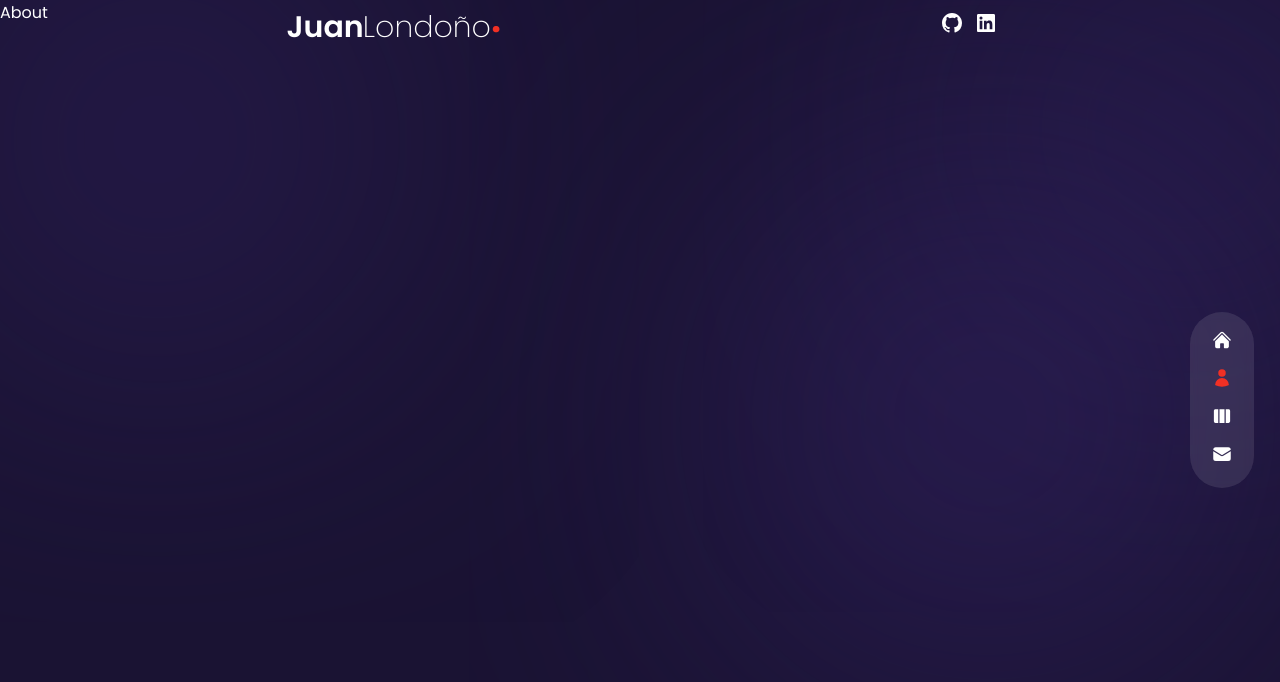
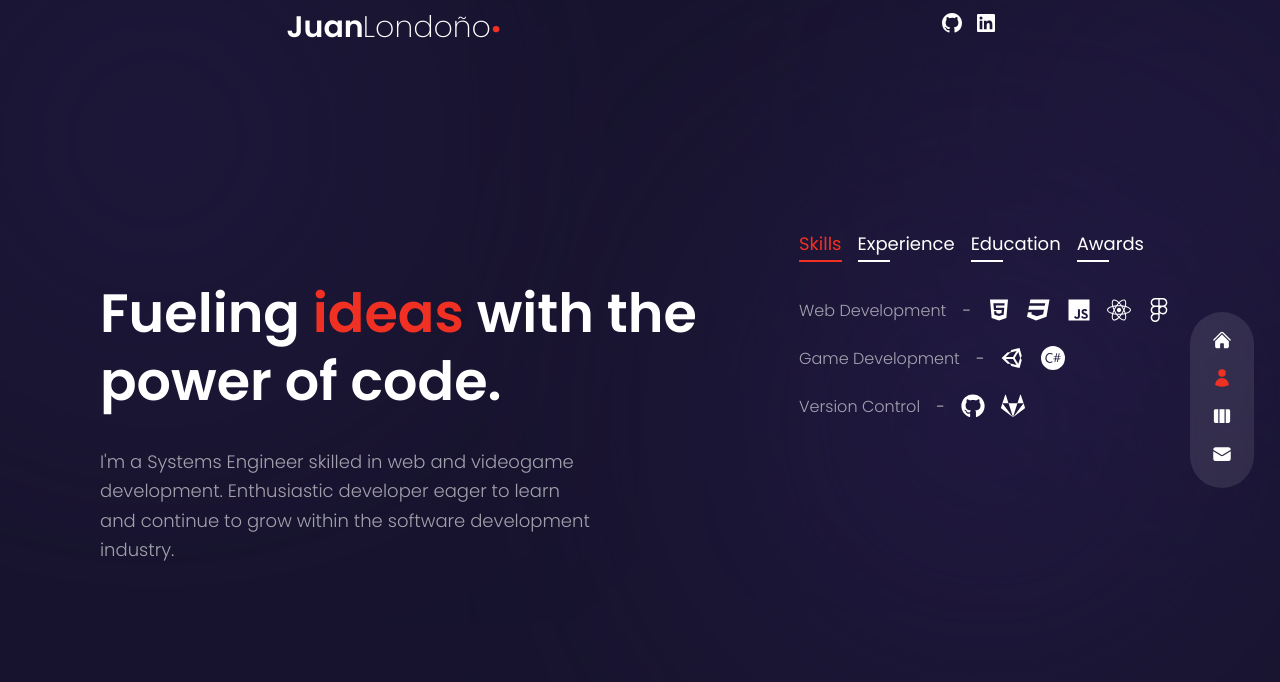
Before and after one commit to juancamilo32/react-portfolio, a React (Vite) app: page /about in a window 1280 px wide. Shown: the top 682 px of the page. Built offline with nearby package versions, Linux system fonts and the light colour scheme.

Commit message:
About me page implemented

```diff
--- /dev/null
+++ b/src/animations/variants.js
@@ -0,0 +1,26 @@
+export const fadeIn = (direction, delay) => {
+    return {
+        hidden: {
+            y: direction === 'up' ? 80 : direction === 'down' ? -80 : 0,
+            opacity: 0,
+            x: direction === 'left' ? 80 : direction === 'right' ? -80 : 0,
+            transition: {
+                type: 'tween',
+                duration: 1.5,
+                delay: delay,
+                ease: [0.25, 0.6, 0.3, 0.8],
+            },
+        },
+        show: {
+            y: 0,
+            x: 0,
+            opacity: 1,
+            transition: {
+                type: 'tween',
+                duration: 1.4,
+                delay: delay,
+                ease: [0.25, 0.25, 0.25, 0.75],
+            },
+        },
+    };
+};
--- a/src/main.jsx
+++ b/src/main.jsx
@@ -16,16 +16,18 @@ import { AnimatePresence, motion } from 'framer-motion'
 const Layout = () => {
   const location = useLocation();
   return (
+    <div>
       <AnimatePresence mode='wait'>
         <motion.div key={location.pathname} style={{ height: '100%' }}>
           <Transition />
+        </motion.div>
+      </AnimatePresence>
       <div className='app'>
         <Header />
         <Navbar />
         <Outlet />
       </div>
-      </motion.div>
-    </AnimatePresence>
+    </div>
   )
 }
 
--- /dev/null
+++ b/src/routes/About/About.css
@@ -0,0 +1,220 @@
+.app-about {
+    height: 100%;
+    background-color: rgba(19, 20, 36, 0.3);
+    padding-top: 5rem;
+    padding-bottom: 8rem;
+    text-align: center;
+}
+
+.app-about-container {
+    padding: 15px;
+    margin-left: auto;
+    margin-right: auto;
+    height: 100%;
+    display: flex;
+    flex-direction: column;
+    align-items: center;
+    column-gap: 1.5rem;
+    row-gap: 2rem;
+}
+
+.app-about-container-text {
+    display: flex;
+    flex-direction: column;
+    flex: 1 1 0%;
+    justify-content: center;
+}
+
+.app-about-container-text-title {
+    line-height: 1.25;
+    margin-bottom: 1rem;
+    font-weight: 600;
+}
+
+.app-about-container-text-content {
+    color: rgba(255, 255, 255, 0.6);
+    font-weight: 300;
+    font-size: 14px;
+    margin-left: auto;
+    margin-right: auto;
+    max-width: 500px;
+    padding-left: 0.5rem;
+    padding-right: 0.5rem;
+
+}
+
+.app-about-container-about {
+    display: flex;
+    flex-direction: column;
+    width: 100%;
+    height: 480px;
+}
+
+.app-about-container-about-items {
+    display: flex;
+    column-gap: 0.5rem;
+    margin-left: auto;
+    margin-right: auto;
+    margin-bottom: 1rem;
+}
+
+.app-about-container-about-items-item {
+    cursor: pointer;
+    text-transform: capitalize;
+    position: relative;
+}
+
+.app-about-container-about-items-item::after {
+    content: "";
+    width: 2rem;
+    height: 2px;
+    background-color: white;
+    position: absolute;
+    bottom: -0.25rem;
+    left: 0;
+}
+
+.select-animation::after {
+    width: 100%;
+    background-color: #F13024;
+    transition-property: all;
+    transition-timing-function: cubic-bezier(0.4, 0, 0.2, 1);
+    transition-duration: 300ms;
+}
+
+.app-about-container-about-content {
+    padding-top: 0.5rem;
+    padding-bottom: 0.5rem;
+    display: flex;
+    flex-direction: column;
+    row-gap: 0.5rem;
+    align-items: center;
+}
+
+.show-medium {
+    display: none;
+}
+
+.app-about-container-about-content-item {
+    flex: 1 1 0%;
+    display: flex;
+    flex-direction: column;
+    max-width: max-content;
+    column-gap: 0.5rem;
+    align-items: center;
+    color: rgba(255, 255, 255, 0.6);
+}
+
+.app-about-container-about-content-item-title {
+    font-weight: 300;
+    margin-bottom: 0.5rem;
+}
+
+.app-about-container-about-content-icons {
+    display: flex;
+    column-gap: 1rem;
+}
+
+.app-about-container-about-content-icons-icon {
+    font-size: 1.5rem;
+    line-height: 2rem;
+    color: white;
+}
+
+@media screen and (min-width: 1200px) {
+    .app-about {
+        text-align: left;
+    }
+
+    .app-about-container {
+        flex-direction: row;
+        align-items: start;
+    }
+
+    .app-about-container-about-items {
+        column-gap: 2rem;
+        margin-left: 0;
+        margin-right: 0;
+    }
+
+    .app-about-container-about-items-item {
+        font-size: 1.125rem;
+        line-height: 1.75rem;
+    }
+
+    .app-about-container-about {
+        max-width: 40%;
+    }
+
+    .app-about-container-about-content {
+        padding-top: 1.5rem;
+        padding-bottom: 1.5rem;
+        row-gap: 1rem;
+        align-items: start;
+    }
+
+    .app-about-container-text-content {
+        margin-left: 0;
+        margin-right: 0;
+        margin-bottom: 3rem;
+        padding-left: 0;
+        padding-right: 0;
+    }
+
+    .app-about-container-text {
+        max-width: 600px;
+        padding-top: 50px;
+    }
+
+    .app-about-container {
+        justify-content: center;
+        gap: 100px;
+        padding-top: 150px;
+        padding-left: 100px;
+    }
+
+}
+
+@media screen and (min-width: 768px) {
+    .show-medium {
+        display: flex;
+    }
+
+    .app-about-container-text-title {
+        font-size: 54px;
+    }
+
+    .extra-pad-left {
+        padding-left: 0.5rem;
+    }
+
+    .app-about-container-about-content-item {
+        flex-direction: row;
+    }
+
+    .app-about-container-about-content-item-title {
+        margin-bottom: 0;
+    }
+
+    .app-about-container-about-content-item {
+        align-items: start;
+    }
+
+    .app-about-container-text-title {
+        margin-bottom: 2rem;
+    }
+
+    .app-about-container-text-title {
+        margin-bottom: 2rem;
+    }
+
+    .app-about-container-text-content {
+        font-size: 18px;
+    }
+}
+
+@media screen and (min-width: 400px) {
+    .app-about-container-about-items {
+        column-gap: 1rem;
+    }
+}
--- a/src/routes/About/About.jsx
+++ b/src/routes/About/About.jsx
@@ -1,8 +1,127 @@
 import React from 'react'
 
+import './About.css'
+
+import { motion } from 'framer-motion'
+import { fadeIn } from '../../animations/variants.js'
+
+import { FaHtml5, FaCss3, FaJs, FaReact, FaFigma, FaUnity, FaGithub, FaGitlab, FaConfluence } from 'react-icons/fa'
+import { SiCsharp } from 'react-icons/si'
+
+const aboutData = [
+    {
+        title: 'skills',
+        info: [
+            {
+                title: 'Web Development',
+                icons: [<FaHtml5 />,
+                <FaCss3 />,
+                <FaJs />,
+                <FaReact />,
+                <FaFigma />]
+            },
+            {
+                title: 'Game Development',
+                icons: [<FaUnity />, <SiCsharp />],
+            },
+            {
+                title: 'Version Control',
+                icons: [<FaGithub />, <FaGitlab />],
+            }
+        ],
+    },
+    {
+        title: 'experience',
+        info: [
+            {
+                title: 'Node developer intern - A&A Soluciones',
+                stage: '2022',
+            },
+            {
+                title: 'Programming tutor - Industrial University of Santander',
+                stage: '2020-2021',
+            }
+        ],
+    },
+    {
+        title: 'education',
+        info: [
+            {
+                title: 'Systems Engineer - Industrial University of Santander',
+                stage: '2017 - 2022',
+            }
+        ],
+    },
+    {
+        title: 'awards',
+        info: [
+            {
+                title: 'cum laude distinction - Industrial University of Santander',
+                stage: '2022',
+            },
+        ],
+    },
+];
+
 const About = () => {
+
+    const [index, setIndex] = React.useState(0);
     return (
-        <div>About</div>
+        <div className='app-about'>
+            <div className='app-about-container'>
+                <div className='app-about-container-text'>
+                    <motion.h2
+                        className='app-about-container-text-title'
+                        variants={fadeIn('right', 1.4)}
+                        initial='hidden'
+                        animate='show'
+                        exit='hidden'
+                    >
+                        Fueling <span className='red-color'>ideas</span> with the power of code.
+                    </motion.h2>
+                    <motion.p
+                        className='app-about-container-text-content'
+                        variants={fadeIn('right', 1.6)}
+                        initial='hidden'
+                        animate='show'
+                        exit='hidden'
+                    >
+                        I'm a Systems Engineer skilled in web and videogame development. Enthusiastic developer eager to learn and continue to grow within the software development industry.
+                    </motion.p>
+                </div>
+                <motion.div
+                    className='app-about-container-about'
+                    variants={fadeIn('left', 1.6)}
+                    initial='hidden'
+                    animate='show'
+                    exit='hidden'
+                >
+                    <div className='app-about-container-about-items'>
+                        {aboutData.map((item, itemIndex) => {
+                            return (<div
+                                key={itemIndex}
+                                className={`${index === itemIndex ? "red-color select-animation" : ""} app-about-container-about-items-item`}
+                                onClick={() => setIndex(itemIndex)}
+                            >{item.title}</div>)
+                        })}
+                    </div>
+                    <div className='app-about-container-about-content'>
+                        {aboutData[index].info.map((item, itemIndex) => {
+                            return (<div key={itemIndex} className='app-about-container-about-content-item'>
+                                <div className='app-about-container-about-content-item-title'>{item.title}</div>
+                                <div className={`${index === 0 ? "extra-pad-left" : ""} show-medium`}>-</div>
+                                <div>{item.stage}</div>
+                                <div className='app-about-container-about-content-icons'>
+                                    {item.icons?.map((icon, iconIndex) => {
+                                        return <div key={iconIndex} className='app-about-container-about-content-icons-icon'>{icon}</div>
+                                    })}
+                                </div>
+                            </div>)
+                        })}
+                    </div>
+                </motion.div>
+            </div>
+        </div>
     )
 }
 
```
Lines whose indentation alone changed are shown as unchanged.
